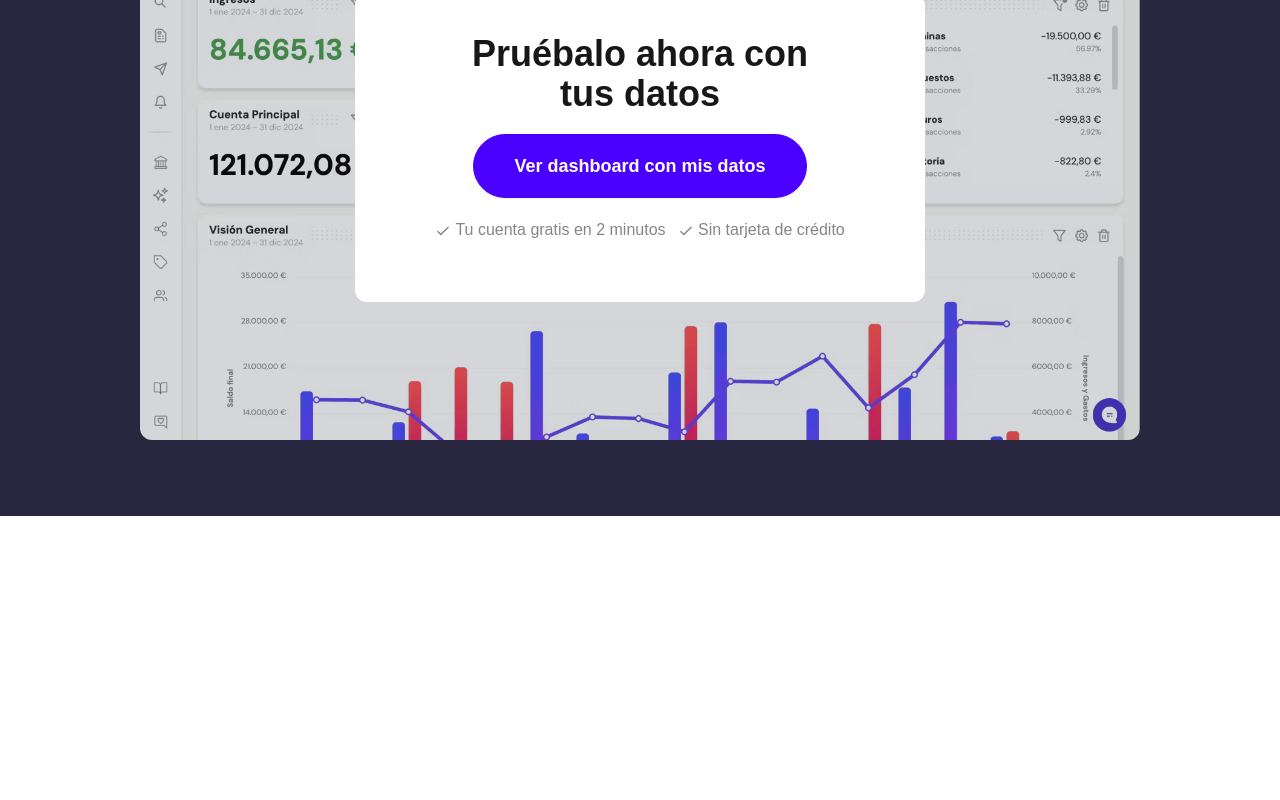
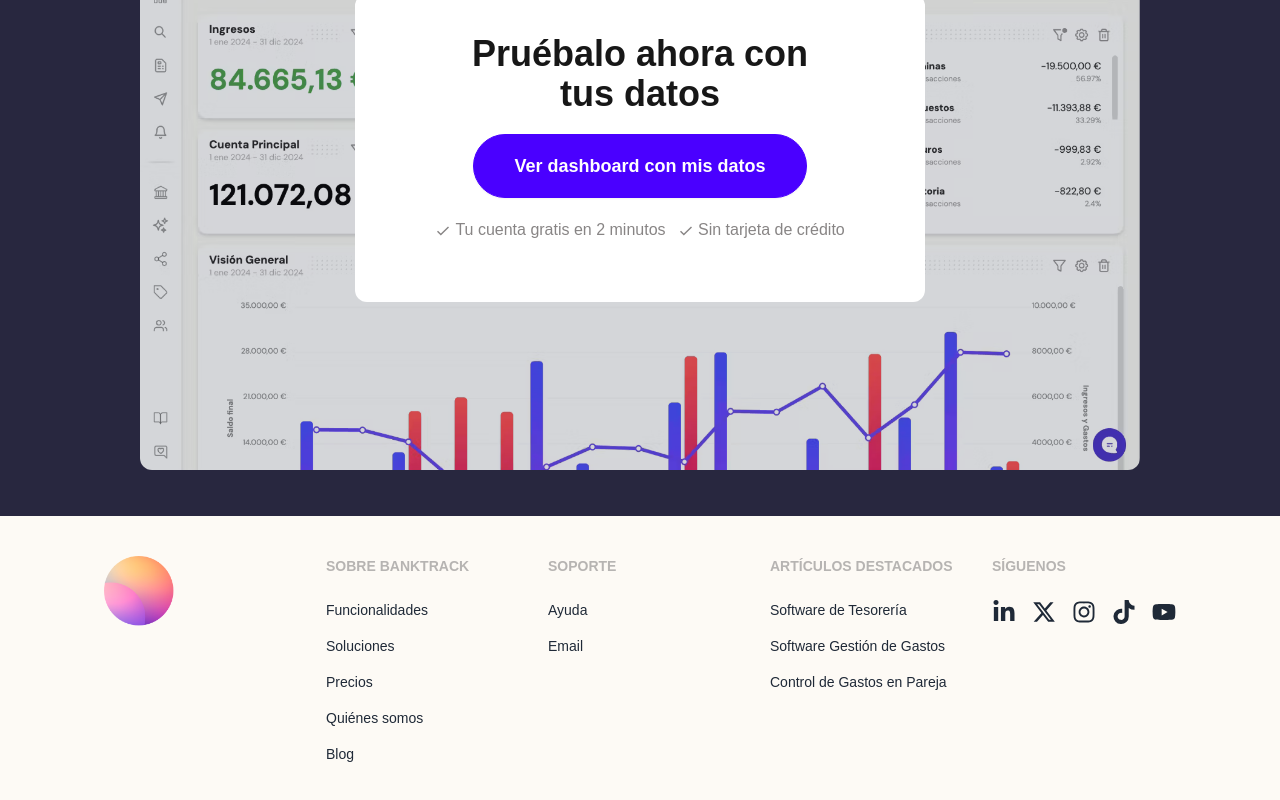
Before and after one commit to Shakib-Shajid/banktrack, a Next.js app: page / in a window 1280 px wide. Shown: the part 7115-7915 px from the top of the page. Before the commit the page ends 7711 px from the top, so only its background shows below. Built offline with nearby package versions, Linux system fonts and the light colour scheme.

Commit message:
footer added

```diff
--- a/src/app/layout.js
+++ b/src/app/layout.js
@@ -1,6 +1,7 @@
 import localFont from "next/font/local";
 import "./globals.css";
 import Navbar from "@/components/Shared/Navbar";
+import Footer from "@/components/Shared/Footer";
 
 const geistSans = localFont({
   src: "./fonts/GeistVF.woff",
@@ -26,6 +27,7 @@ export default function RootLayout({ children }) {
       >
         <Navbar />
         {children}
+        <Footer />
       </body>
     </html>
   );
--- a/src/components/Data.jsx
+++ b/src/components/Data.jsx
@@ -4,14 +4,17 @@ import { IoMdCheckmark } from 'react-icons/io';
 
 const Data = () => {
     return (
-        <div className="bg-[#28243E] h-[480px] lg:h-screen flex justify-center my-20">
+        <div className="bg-[#28243E] h-[480px] lg:h-screen flex justify-center">
             <div className='lg:mt-16 hero'>
-                <h3 className='text-xl text-[#776EC1] my-4'>Dashboard financiero</h3>
-                <Image src="/data.png" width="1000" height="700" alt="" className='rounded-xl hidden lg:grid' />
+                <div>
+                    <h3 className='text-xl text-[#776EC1] my-4'>Dashboard financiero</h3>
+
+                    <Image src="/data.png" width="1000" height="700" alt="" className='rounded-xl hidden lg:grid' />
+                </div>
                 <div className="hero-overlay bg-opacity-20"></div>
                 <div className="hero-content text-center bg-white rounded-xl py-10 md:px-20 md:py-10 mx-10">
                     <div className="">
-                        <h1 className="text-4xl font-extrabold mb-5">Pruébalo <br className='md:hidden'/> ahora con <br className='hidden md:grid'/> tus datos</h1>
+                        <h1 className="text-4xl font-extrabold mb-5">Pruébalo <br className='md:hidden' /> ahora con <br className='hidden md:grid' /> tus datos</h1>
                         <button className="btn btn-primary rounded-full text-lg text-white btn-lg  px-10">Ver dashboard con mis datos</button>
                         <div className='flex flex-col md:flex-row gap-3 text-[#888585] my-5'>
                             <p><IoMdCheckmark className='inline-block' /> Tu cuenta gratis en 2 minutos</p>
--- /dev/null
+++ b/src/components/Shared/Footer.jsx
@@ -0,0 +1,62 @@
+import Image from 'next/image';
+import React from 'react';
+import { FaLinkedinIn } from "react-icons/fa";
+import { FaXTwitter } from "react-icons/fa6";
+import { FaInstagram } from "react-icons/fa";
+import { FaTiktok } from "react-icons/fa";
+import { FaYoutube } from "react-icons/fa";
+
+
+const Footer = () => {
+    return (
+        <div className='bg-[#FDFAF5]'>
+            <footer className="footer flex flex-col lg:grid lg:grid-cols-4 text-base-content p-10 w-[90%] mx-auto relative">
+                <aside>
+                    <Image src="/logo.png" width="70" height="70" alt="" className='absolute right-0 lg:relative' />
+                </aside>
+
+                <nav className='space-y-2'>
+                    <h6 className="footer-title text-[#888585]">Sobre Banktrack</h6>
+                    <a className="link link-hover">Funcionalidades</a>
+                    <a className="link link-hover">Soluciones</a>
+                    <a className="link link-hover">Precios</a>
+                    <a className="link link-hover">Quiénes somos</a>
+                    <a className="link link-hover">Blog</a>
+                </nav>
+                <nav className='space-y-2'>
+                    <h6 className="footer-title text-[#888585]">Soporte</h6>
+                    <a className="link link-hover">Ayuda</a>
+                    <a className="link link-hover">Email</a>
+                </nav>
+                <nav className='space-y-2'>
+                    <h6 className="footer-title text-[#888585]">Artículos destacados</h6>
+                    <a className="link link-hover">Software de Tesorería</a>
+                    <a className="link link-hover">Software Gestión de Gastos</a>
+                    <a className="link link-hover">Control de Gastos en Pareja</a>
+                </nav>
+                <nav className='space-y-2'>
+                    <h6 className="footer-title text-[#888585]">Síguenos</h6>
+                    <div className="grid grid-flow-col gap-4 text-2xl">
+                        <a>
+                            <FaLinkedinIn />
+                        </a>
+                        <a>
+                            <FaXTwitter />
+                        </a>
+                        <a>
+                            <FaInstagram />
+                        </a>
+                        <a>
+                            <FaTiktok />
+                        </a>
+                        <a>
+                            <FaYoutube />
+                        </a>
+                    </div>
+                </nav>
+            </footer>
+        </div>
+    );
+};
+
+export default Footer;
```
